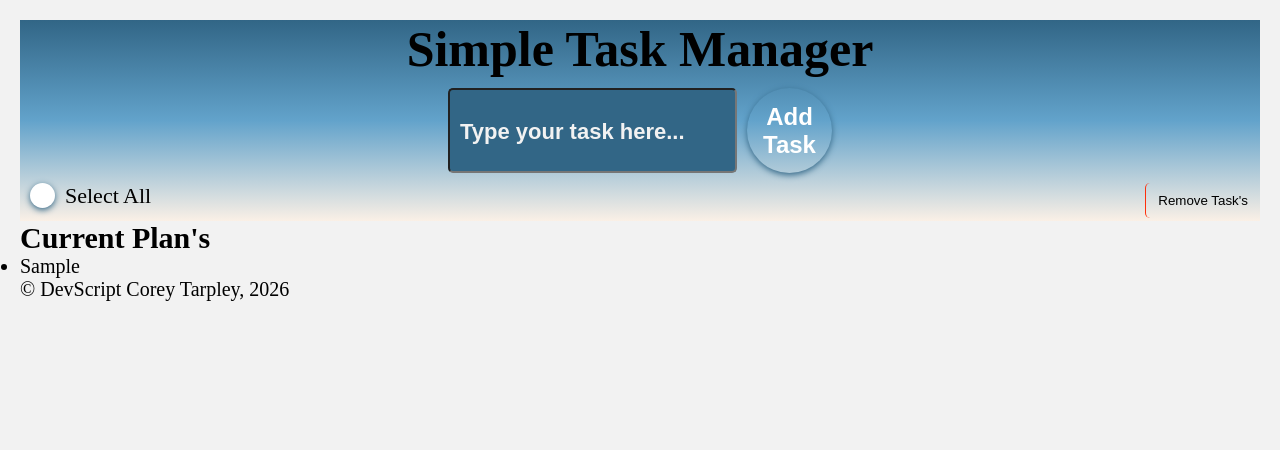
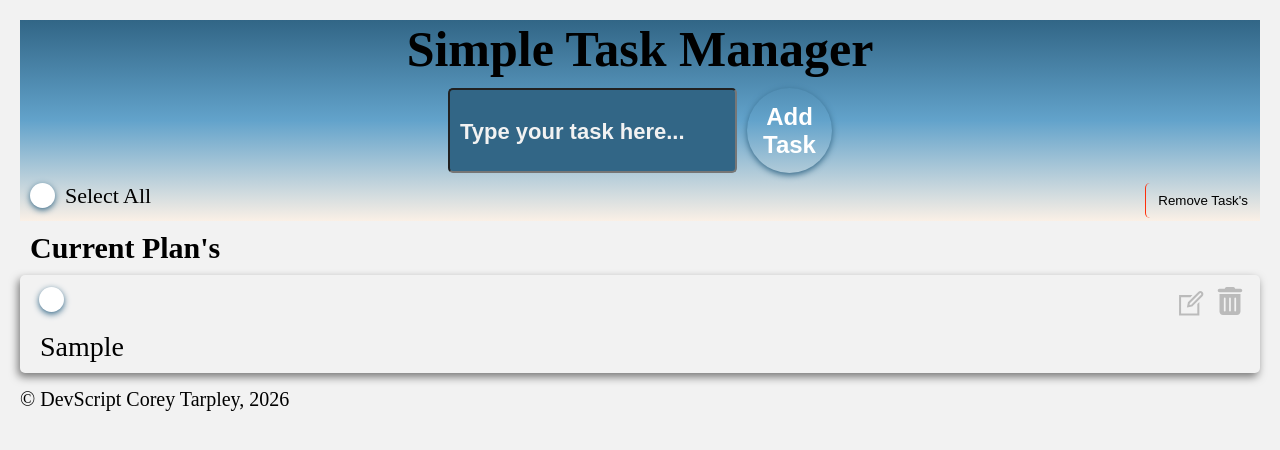
Before and after one commit to Developer-Tarpley/all-todos, a React app in the folder task-manager/: page / in a window 1280 px wide. Both pictures are taken after typing "Sample" into the empty fields and a click on the button "Add Task". Shown: the top 450 px of the page. Built offline with nearby package versions, Linux system fonts and the light colour scheme; the HTML template or start-up script is replaced by a standard one.

Commit message:
updated content area: display list and card

```diff
--- a/task-manager/package.json
+++ b/task-manager/package.json
@@ -12,6 +12,7 @@
   "dependencies": {
     "react": "^19.2.6",
     "react-dom": "^19.2.6",
+    "react-icons": "^5.6.0",
     "react-router-dom": "^7.15.0"
   },
   "devDependencies": {
--- a/task-manager/src/components/buttons/Delete_Button.jsx
+++ b/task-manager/src/components/buttons/Delete_Button.jsx
@@ -1,7 +1,8 @@
-import "./delete_button";
+import "./delete_button.css";
+import { FaTrashCan } from "react-icons/fa6";
 
-export default function Delete_Button(){
+export default function Delete_Button() {
     return <>
-        <button className="delete-button">remove</button>
+        <FaTrashCan className="remove-task-button" />
     </>
 }
--- a/task-manager/src/components/buttons/Edit_Button.jsx
+++ b/task-manager/src/components/buttons/Edit_Button.jsx
@@ -1,8 +1,9 @@
-import "./edit_button";
+import "./edit_button.css";
+import { LiaEdit } from "react-icons/lia";
 
-export default function Edit_Button(){
+export default function Edit_Button() {
     return <>
-        <button className="edit-button">edit</button>
+        <LiaEdit className="edit-task-button" />
     </>
 
 }
--- a/task-manager/src/components/buttons/delete_button.css
+++ b/task-manager/src/components/buttons/delete_button.css
@@ -0,0 +1,8 @@
+.remove-task-button{
+    margin: 0px 5px;
+    color: #bbb;
+}
+.remove-task-button:hover{
+    color: hsla(9, 100%, 50%, 0.95);
+    cursor: pointer;
+}
--- a/task-manager/src/components/buttons/edit_button.css
+++ b/task-manager/src/components/buttons/edit_button.css
@@ -0,0 +1,11 @@
+.edit-task-button{
+    margin: 0px 5px;
+    color: #bbb;
+    height: 100%;
+    font-weight: bold;
+    font-size: 1.75rem;
+}
+.edit-task-button:hover{
+    cursor: pointer;
+    color: hsl(203, 50%, 59%);
+}
--- a/task-manager/src/components/inputs/custom_checkbox.css
+++ b/task-manager/src/components/inputs/custom_checkbox.css
@@ -35,7 +35,7 @@
         0px 2px 6px hsl(203, 46%, 36%);
 }
 
-.container:hover input~.checkmark {
+.container input~.checkmark:hover {
     background-color: hsl(0, 0%, 80%);
 }
 
--- a/task-manager/src/components/task-card/Task_Card.jsx
+++ b/task-manager/src/components/task-card/Task_Card.jsx
@@ -1,19 +1,24 @@
-import "./task_card";
-import Custom_Radio_Button from "../buttons/Custom_Radio_Button";
+import "./task_card.css";
 import Delete_Button from "../buttons/Delete_Button";
 import Edit_Button from "../buttons/Edit_Button";
+import Custom_Checkbox from "../inputs/Custom_Checkbox"
 
-export default function Task_Card(){
-    return <div className="task-card">
-        <div>
-            <p>task</p>
-            <p>description</p>
-        </div>
-        <div>
-        <Custom_Radio_Button/>
-        <Edit_Button/>
-        <Delete_Button/>
-        </div>
-    </div>
+export default function Task_Card({ tasks }) {
+   return <ul className="task-list">
+        {
+            tasks.map(task =>
+                <div key={task.id} className="task-card">
+                    <div className="card-button-container">
+                        <Custom_Checkbox />
+                        <Edit_Button />
+                        <Delete_Button />
+                    </div>
+                    <li className="list-item">
+                        {task.text}
+                    </li>
+                </div>
+            )
+        }
+    </ul>
 
 }
--- a/task-manager/src/components/task-card/task_card.css
+++ b/task-manager/src/components/task-card/task_card.css
@@ -0,0 +1,36 @@
+.task-card {
+    font-size: 1.4rem;
+    margin-bottom: 15px;
+    border-radius: 5px;
+    padding: 10px;
+
+    box-shadow: -2px 4px 8px hsla(0, 0%, 0%, 0.5);
+
+}
+.task-card:hover{
+    transform: scaleY(1.1);
+}
+
+.task-card label {
+    width: 100%;
+    margin-left: 7px;
+}
+
+.task-card li {
+    margin-left: 10px;
+    margin-top: 10px;
+}
+
+.card-button-container {
+    padding: 2px;
+    display: flex;
+    justify-content: center;
+}
+
+.task-list {
+    list-style: none;
+}
+
+.task-item {
+    text-decoration: none;
+}
--- a/task-manager/src/pages/display/Display_Tasks.jsx
+++ b/task-manager/src/pages/display/Display_Tasks.jsx
@@ -1,20 +1,17 @@
 import "./display_tasks.css";
 import Use_Tasks from "../../state/Use_Tasks";
 import { useEffect } from "react";
+
+import Task_Card from "../../components/task-card/Task_Card";
 
 export default function ({ tasks }) {
     useEffect(() => {
     }, [tasks]);
 
     return <>
-        <h2>Current Plan's</h2>
-        <ul className="task-list">
-            {
-                tasks.map(task =>
-                    <li key={task.id} className="list-item">
-                        {task.text}
-                    </li>)
-            }
-        </ul>
+        <h2 style={{
+            margin:"10px"
+        }}>Current Plan's</h2>
+        <Task_Card tasks={tasks} />
     </>
 }
```
Also changed, not shown: task-manager/src/components/buttons/Custom_Radio_Button.jsx (deleted, +0 -8 lines), task-manager/src/components/buttons/custom_radio_button.css (deleted), 1 other file (tests, documents, lock files or other folders).
